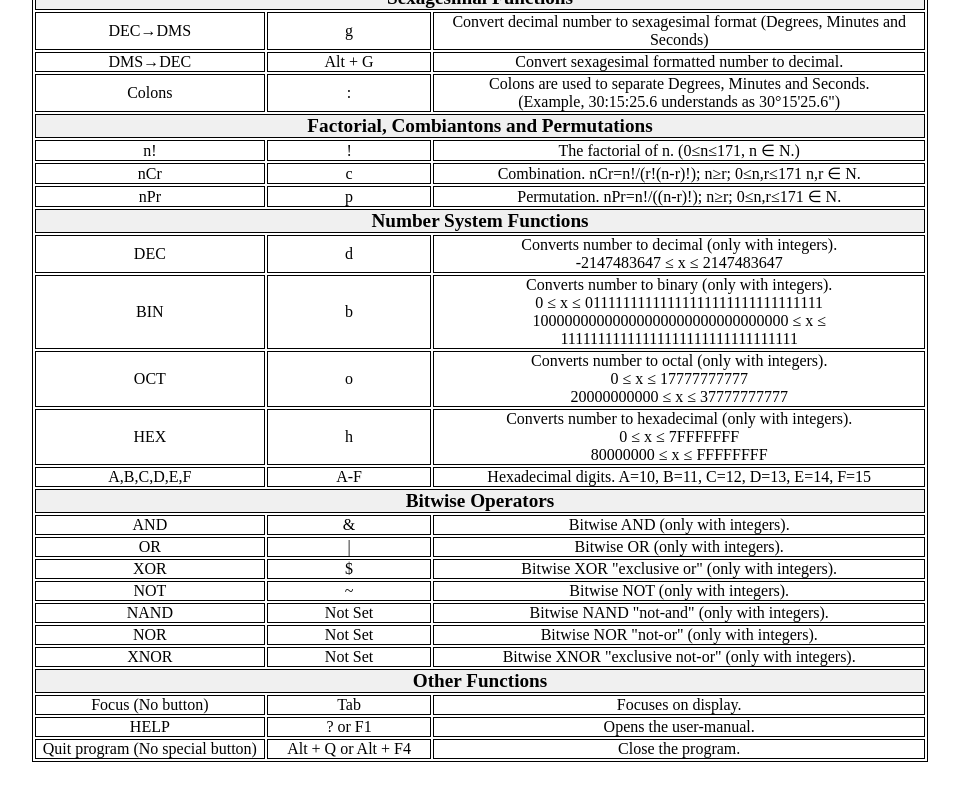
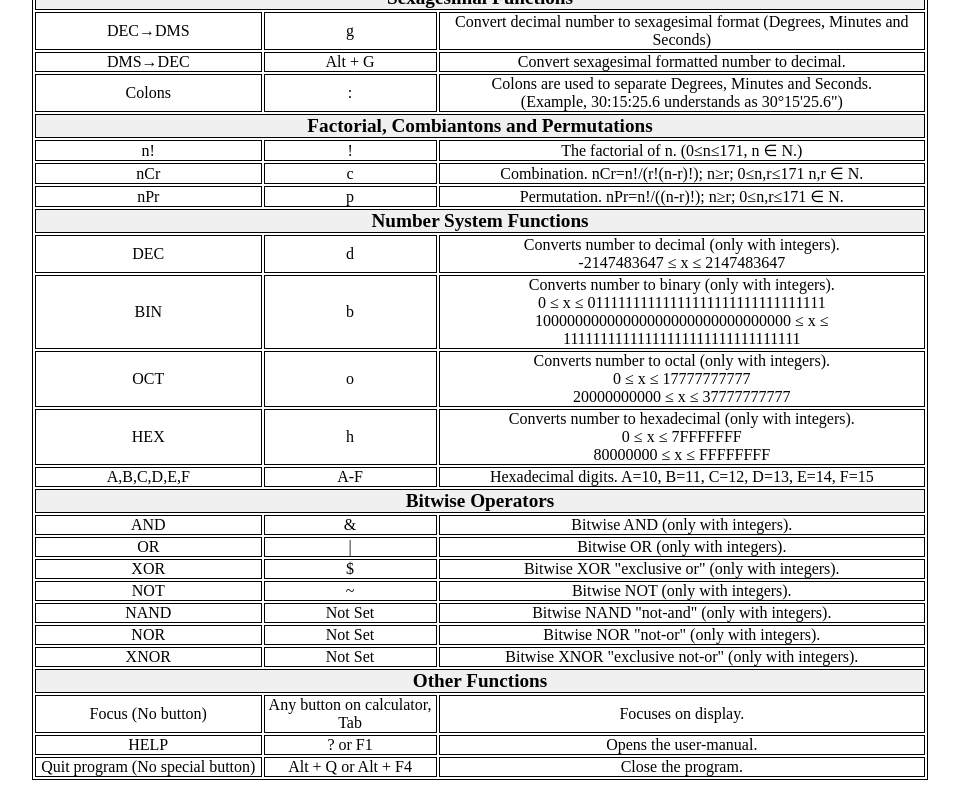
Before and after one commit to VahagMardyan/Synopsys_Course_Project_User_Manual, a plain HTML site: page index.html in a window 1280 px wide. Shown: the part 1157-1957 px from the top of the page, without its empty margins (160-1119 px from the left). Drawn offline with Linux system fonts and the light colour scheme.

Commit message:
Updated description

```diff
--- a/index.html
+++ b/index.html
@@ -353,7 +353,7 @@
 
         <tr>
             <td>Focus (No button)</td>
-            <td>Tab</td>
+            <td>Any button on calculator, Tab</td>
             <td>Focuses on display.</td>
         </tr>
         <tr>
```
